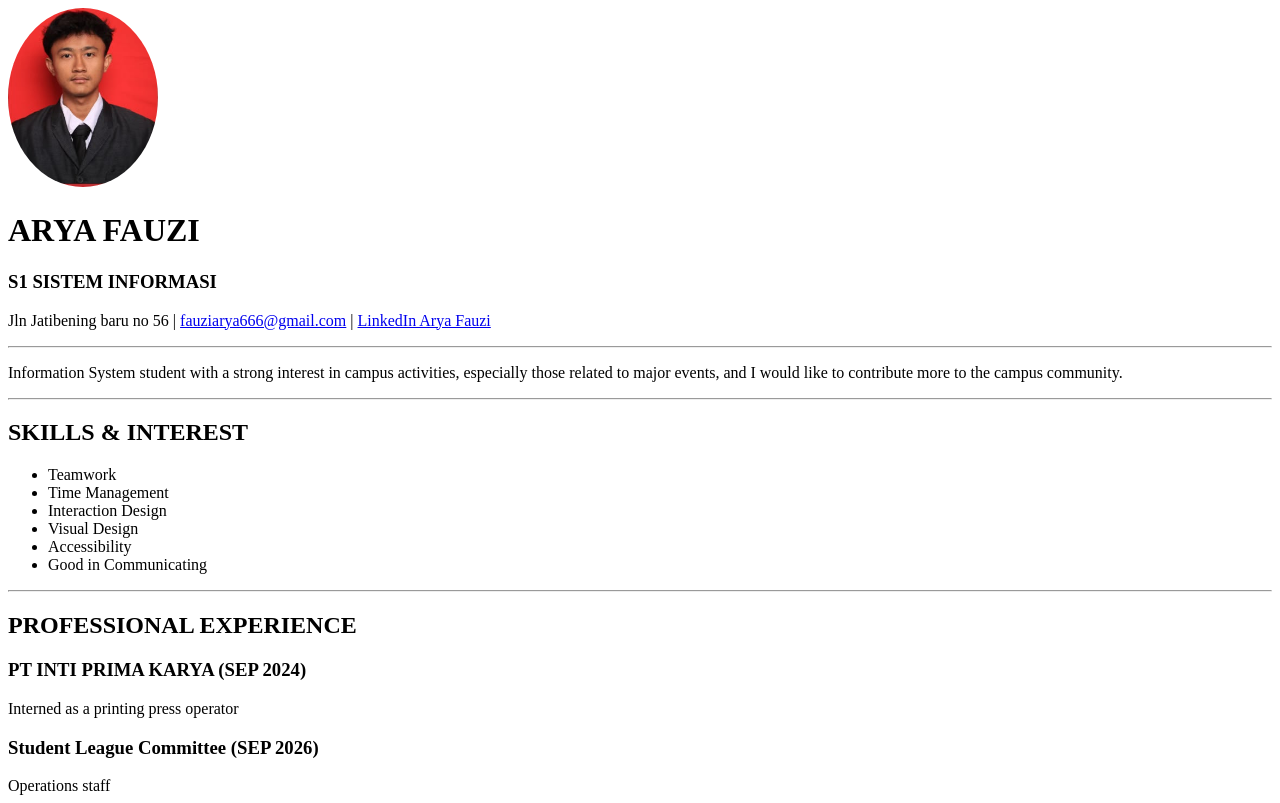
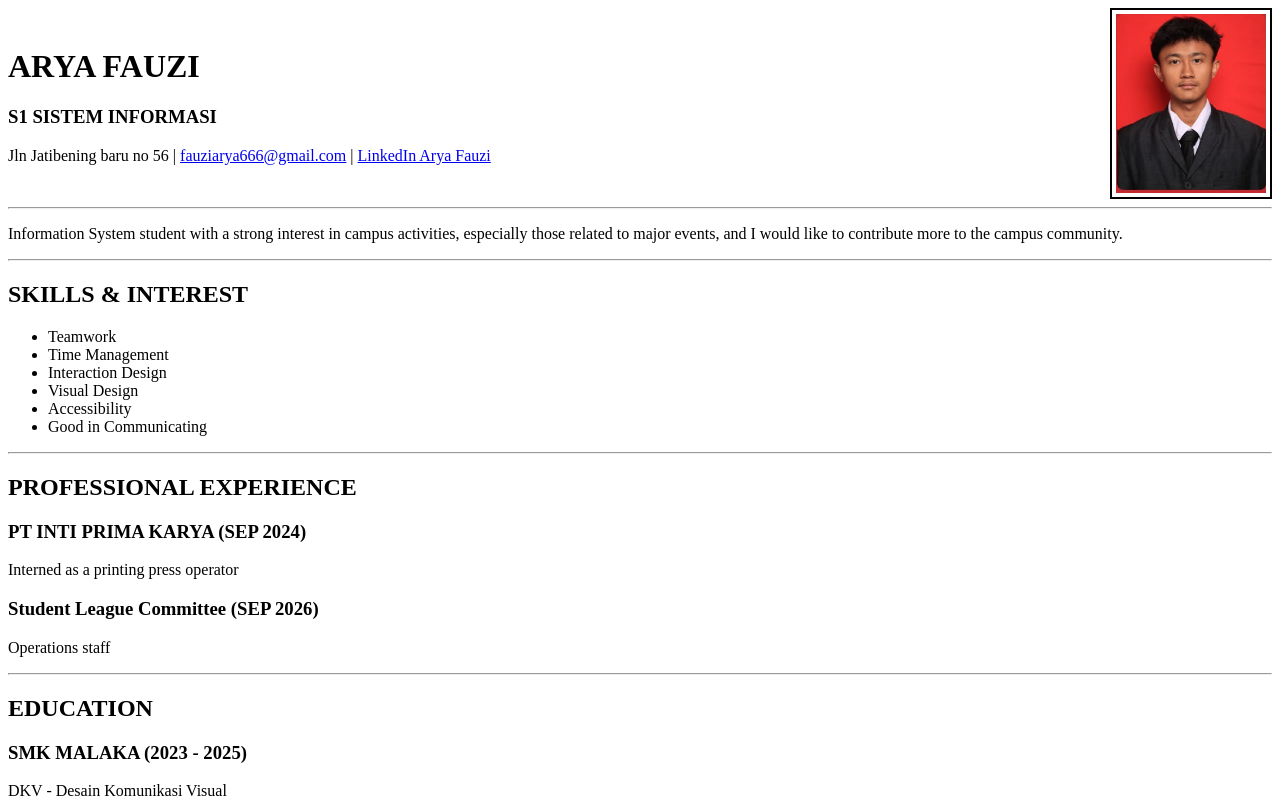
Before and after one commit to AryaFauzi973/AryaFauzi973.github.io, a plain HTML site: page index.html in a window 1280 px wide. Shown: the top 803 px of the page. Drawn offline with Linux system fonts and the light colour scheme.

Commit message:
Refactor header layout with flexbox

```diff
--- a/index.html
+++ b/index.html
@@ -6,7 +6,8 @@
 <body>
 
   <!-- HEADER -->
-    <img src="foto-profil.jpeg" alt="Foto Profil Arya Fauzi" width="150" style="border-radius: 50%;">
+    <div style="display: flex; justify-content: space-between; align-items: center;">
+        <div>
             <h1>ARYA FAUZI</h1>
             <h3>S1 SISTEM INFORMASI</h3>
             <p>
@@ -14,7 +15,9 @@
                 <a href="mailto:fauziarya666@gmail.com">fauziarya666@gmail.com</a> |
                 <a href="https://linkedin.com">LinkedIn Arya Fauzi</a>
             </p>
-
+        </div>
+        <img src="foto-profil.jpeg" alt="Foto Profil Arya Fauzi" width="150" style="border: 2px solid #000; padding: 4px;">
+    </div>
     <hr>
 
     <!-- ABOUT ME -->
```
Lines whose indentation alone changed are shown as unchanged.
